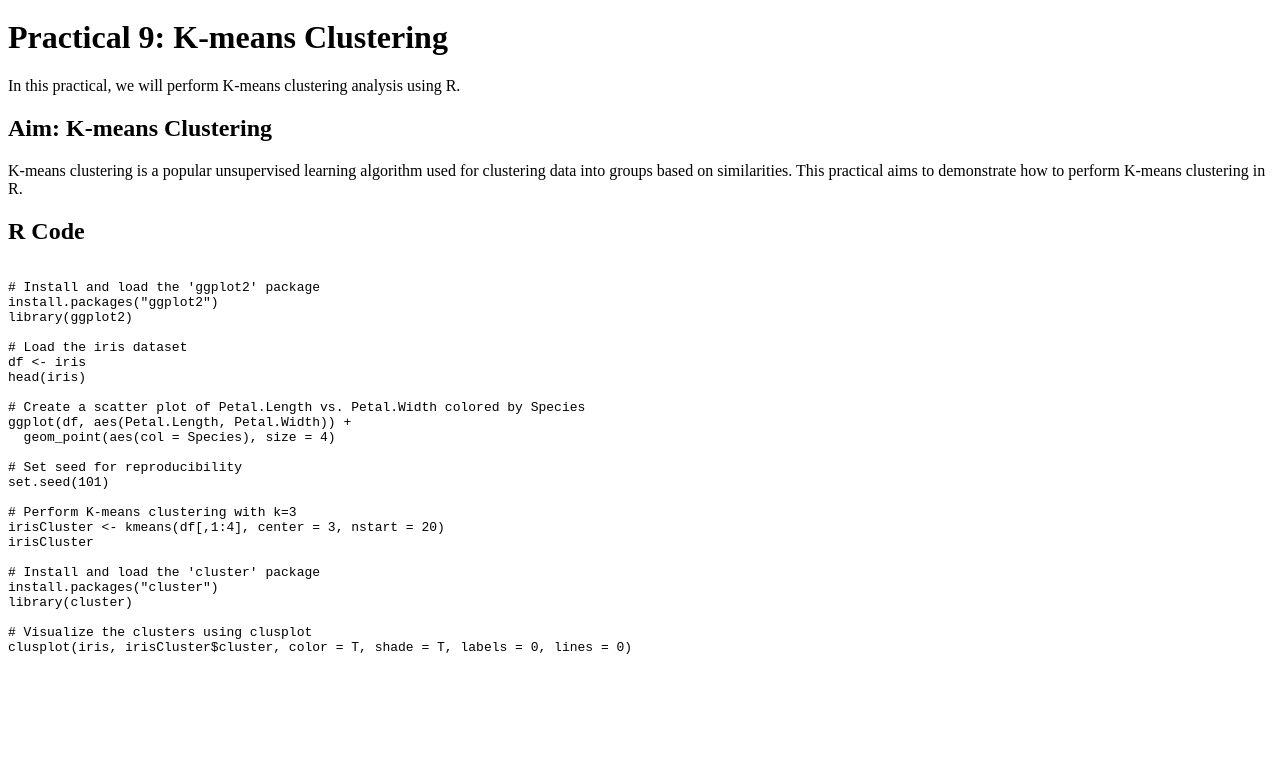
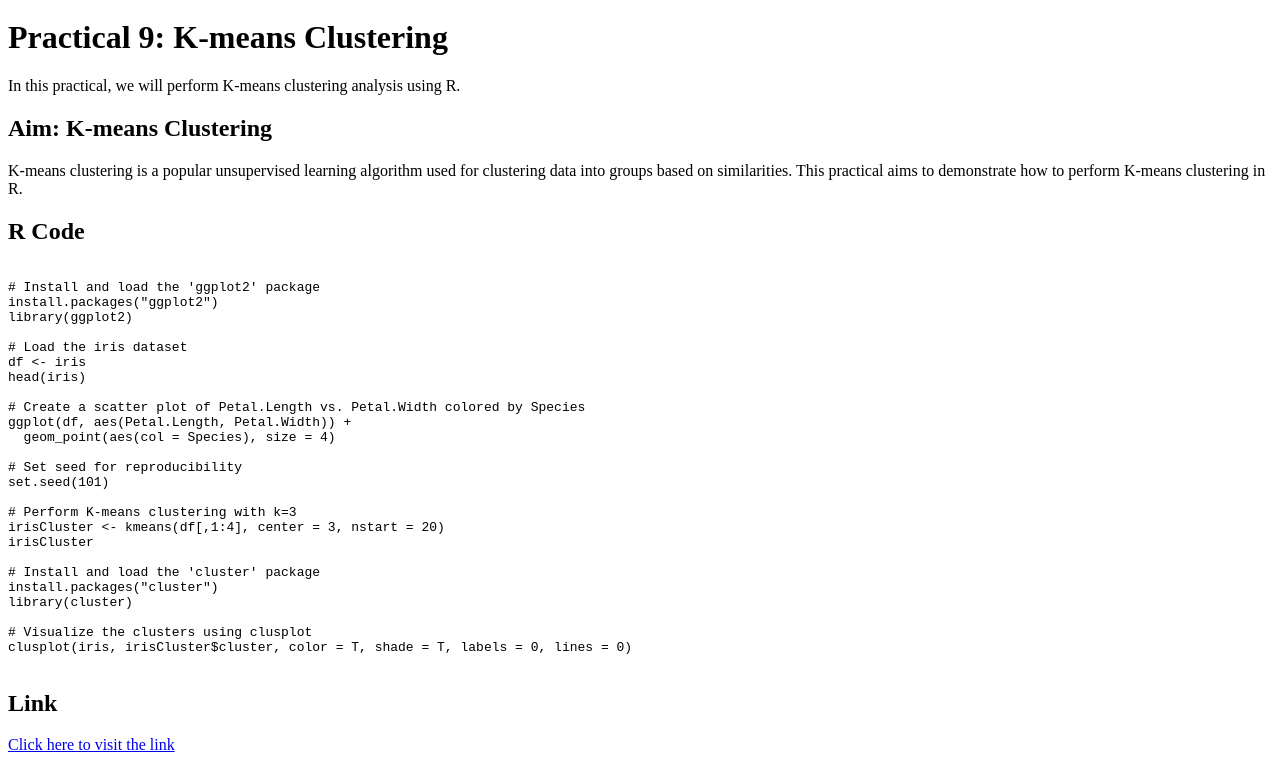
Before and after one commit to DomalSandeep/ds, a plain HTML site: page index.html in a window 1280 px wide. Shown: the part 5029-5799 px from the top of the page. Before the commit the page ends 5712 px from the top, so only its background shows below. Drawn offline with Linux system fonts and the light colour scheme.

Commit message:
Update index.html

```diff
--- a/index.html
+++ b/index.html
@@ -307,7 +307,9 @@ library(cluster)
 # Visualize the clusters using clusplot
 clusplot(iris, irisCluster$cluster, color = T, shade = T, labels = 0, lines = 0)
     </code></pre>
-
+<h2>Link</h2>
+<p><a href="https://chat.openai.com/share/5355a4e5-68e2-4d8a-8117-6c7e793df45e">Click here to visit the link</a></p>
+</code></pre>
 
 </body>
 
```
